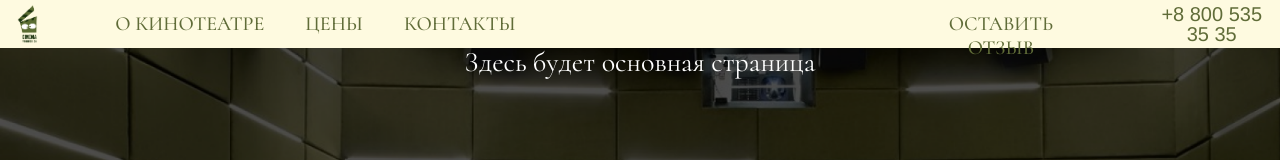
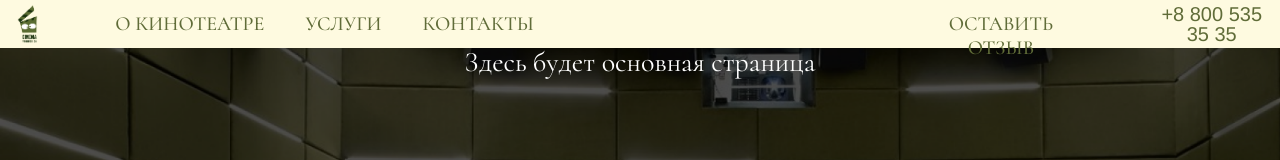
Before and after one commit to youngmiracle/Cinema-project, a React (Create React App) app: page / in a window 1280 px wide. Shown: the top 160 px of the page. Built offline with nearby package versions, Linux system fonts and the light colour scheme.

Commit message:
Edit Header navLink service

```diff
--- a/src/components/widgets/Header.jsx
+++ b/src/components/widgets/Header.jsx
@@ -23,7 +23,7 @@ const serviceChange = () => {onChange('prices'); setcontactHeader('header')}
             }} className='navLink'><button className='logoCinema' isActive={active === 'main'}  onClick={mainChange}></button></NavLink>
             <nav className='navBtn'>
                 <NavLink to={'about'} href="#" className='navLink'><ButtonHeader isActive={active === 'info'}  onClick={infoChange}>о кинотеатре</ButtonHeader></NavLink>
-                <NavLink to={'service'} href="#" className='navLink'><ButtonHeader isActive={active === 'service'}  onClick={serviceChange}>цены</ButtonHeader></NavLink>
+                <NavLink to={'service'} href="#" className='navLink'><ButtonHeader isActive={active === 'service'}  onClick={serviceChange}>Услуги</ButtonHeader></NavLink>
                 <NavLink to={'contacts'} href="#" className='navLink'><ButtonHeader isActive={active === 'contacts'}  onClick={changeContact}>контакты</ButtonHeader></NavLink>
                 <NavLink to={'review'} href="#" className='navLink'><ButtonHeader style={{
                     position: 'absolute',
```
